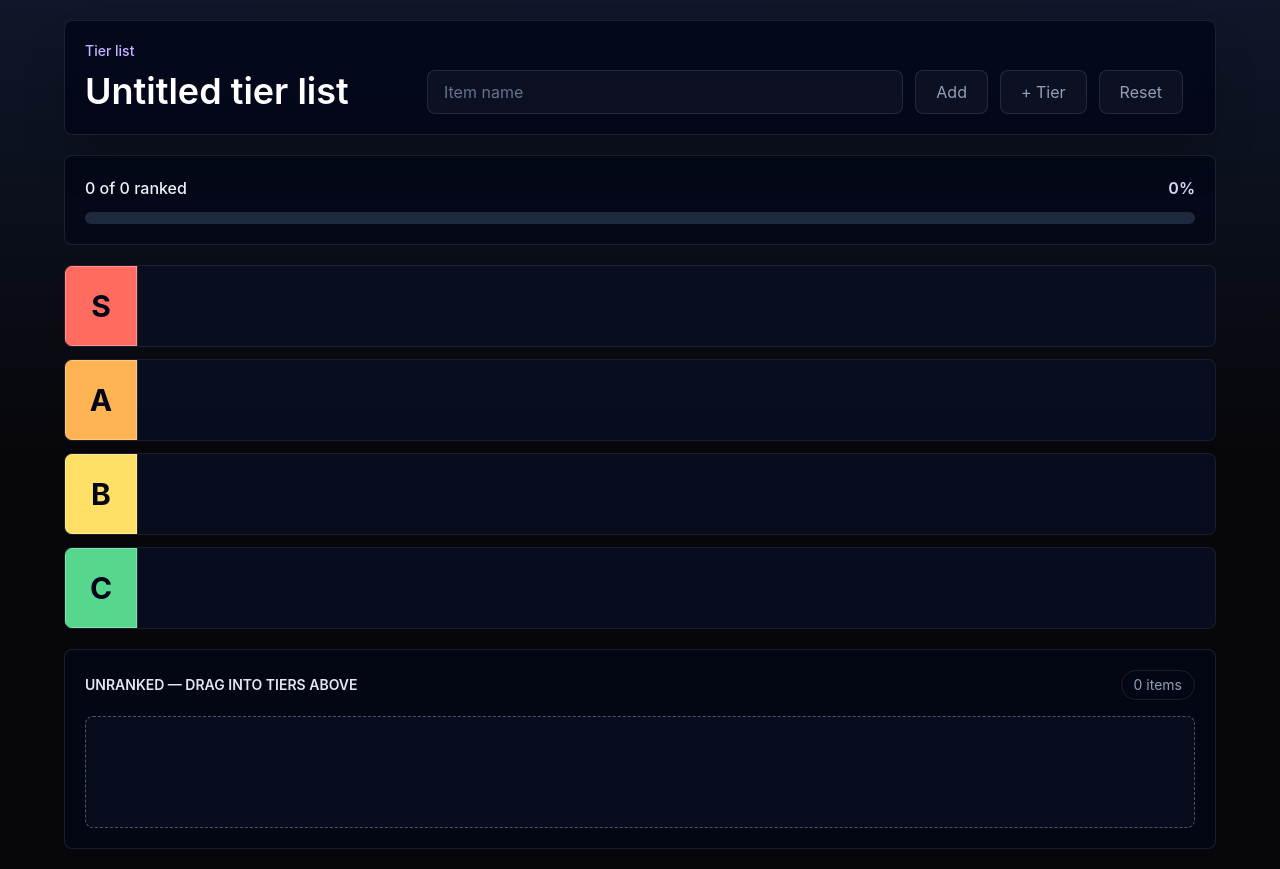
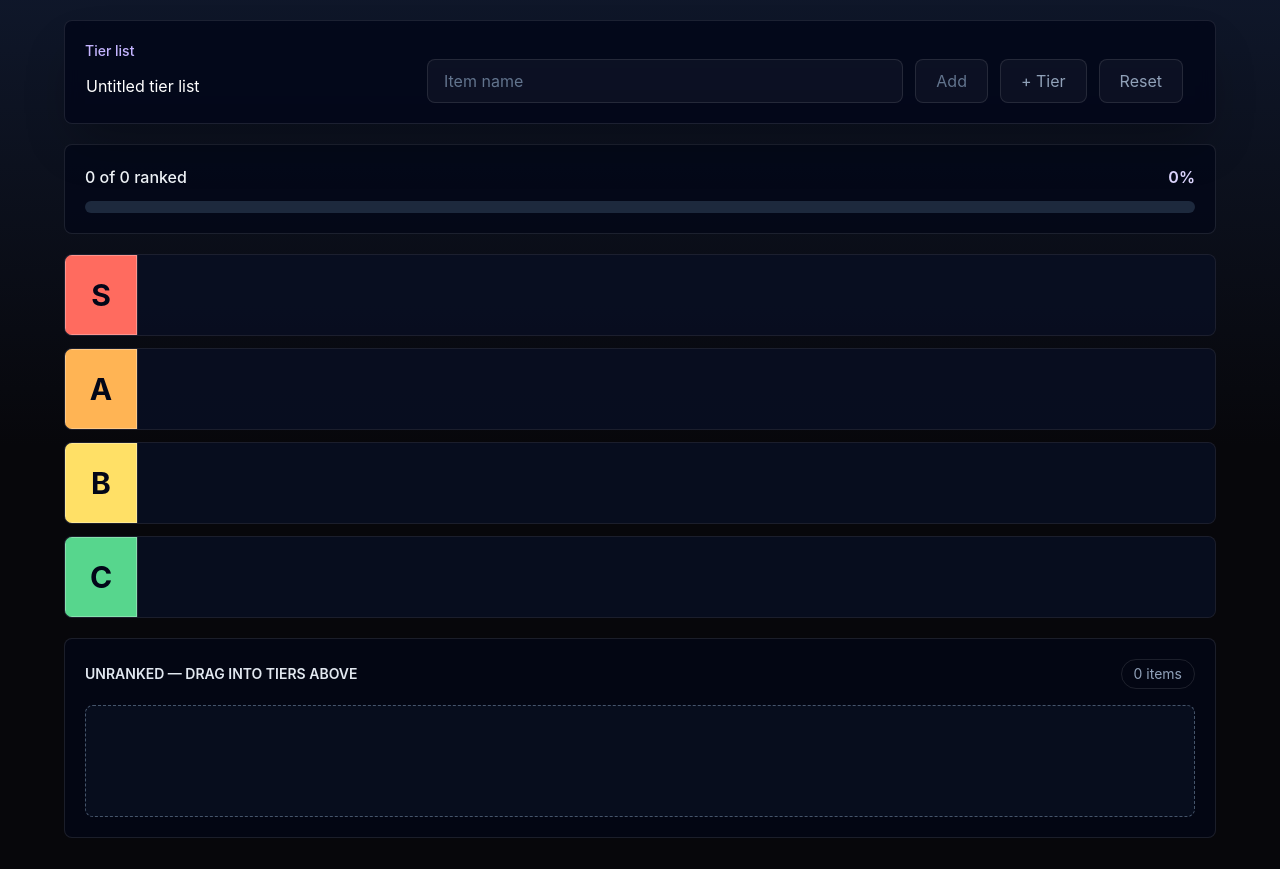
Before and after one commit to Koda-Pig/tier-list-maker, a React (Vite) app: page / in a window 1280 px wide. Built offline with nearby package versions, Linux system fonts and the light colour scheme.

Commit message:
title and items

```diff
--- a/src/App.tsx
+++ b/src/App.tsx
@@ -1,20 +1,39 @@
-import { useReducer } from 'react'
-import type { CSSProperties } from 'react'
+import { useReducer, useState } from 'react'
+import type { CSSProperties, FormEvent } from 'react'
 import {
+  ITEM_LABEL_MAX_LENGTH,
+  TITLE_MAX_LENGTH,
   initialTierListState,
+  sanitizeItemLabel,
   tierListReducer,
+  type Item,
   type Tier,
 } from './tier-list/state'
 
 function App() {
-  const [state] = useReducer(tierListReducer, initialTierListState)
+  const [state, dispatch] = useReducer(tierListReducer, initialTierListState)
+  const [newItemLabel, setNewItemLabel] = useState('')
   const totalItems = Object.keys(state.items).length
   const rankedItems = state.tiers.reduce(
-    (count, tier) => count + state.placements[tier.id].length,
+    (count, tier) => count + (state.placements[tier.id]?.length ?? 0),
     0,
   )
   const progressPercent =
     totalItems === 0 ? 0 : Math.round((rankedItems / totalItems) * 100)
+  const canAddItem = sanitizeItemLabel(newItemLabel).length > 0
+
+  function handleAddItem(event: FormEvent<HTMLFormElement>) {
+    event.preventDefault()
+
+    const label = sanitizeItemLabel(newItemLabel)
+
+    if (label.length === 0) {
+      return
+    }
+
+    dispatch({ type: 'ADD_ITEM', label })
+    setNewItemLabel('')
+  }
 
   return (
     <main className="min-h-svh px-4 py-5 text-slate-100 sm:px-6 lg:px-8">
@@ -25,22 +44,38 @@
               <p className="mb-2 text-sm font-medium text-violet-300">
                 Tier list
               </p>
-              <h1 className="break-words text-4xl font-semibold leading-tight text-white">
-                {state.title}
-              </h1>
+              <input
+                aria-label="Tier list title"
+                className="block w-full min-w-0 rounded-md border border-transparent bg-transparent px-0 py-1 text-4xl font-semibold leading-tight text-white outline-none transition focus:border-violet-400/70 focus:bg-white/[0.03] focus:px-3 focus:ring-4 focus:ring-violet-400/15"
+                maxLength={TITLE_MAX_LENGTH}
+                value={state.title}
+                onChange={(event) =>
+                  dispatch({
+                    type: 'SET_TITLE',
+                    title: event.currentTarget.value,
+                  })
+                }
+              />
             </div>
 
-            <div className="grid gap-3 sm:grid-cols-[minmax(0,1fr)_auto_auto_auto_auto] lg:w-[48rem]">
+            <form
+              className="grid gap-3 sm:grid-cols-[minmax(0,1fr)_auto_auto_auto_auto] lg:w-[48rem]"
+              onSubmit={handleAddItem}
+            >
               <input
                 aria-label="Item name"
-                className="h-11 min-w-0 rounded-lg border border-white/10 bg-white/[0.04] px-4 text-slate-400 placeholder:text-slate-500 disabled:cursor-not-allowed"
-                disabled
+                className="h-11 min-w-0 rounded-lg border border-white/10 bg-white/[0.04] px-4 text-slate-100 outline-none transition placeholder:text-slate-500 focus:border-violet-400/80 focus:ring-4 focus:ring-violet-400/15"
+                maxLength={ITEM_LABEL_MAX_LENGTH}
                 placeholder="Item name"
+                value={newItemLabel}
+                onChange={(event) => setNewItemLabel(event.currentTarget.value)}
+                autoComplete="off"
+                enterKeyHint="done"
               />
               <button
-                type="button"
-                className="h-11 rounded-lg border border-white/10 bg-white/[0.04] px-5 font-medium text-slate-400 disabled:cursor-not-allowed"
-                disabled
+                type="submit"
+                className="h-11 rounded-lg border border-violet-300/25 bg-violet-400 px-5 font-medium text-slate-950 outline-none transition hover:bg-violet-300 focus:ring-4 focus:ring-violet-400/20 disabled:cursor-not-allowed disabled:border-white/10 disabled:bg-white/[0.04] disabled:text-slate-500"
+                disabled={!canAddItem}
               >
                 Add
               </button>
@@ -58,7 +93,7 @@
               >
                 Reset
               </button>
-            </div>
+            </form>
           </div>
         </header>
 
@@ -103,11 +138,51 @@
           </div>
           <div
             aria-label="Unranked staging area"
-            className="min-h-28 rounded-lg border border-dashed border-slate-500/70 bg-slate-900/45"
-          />
+            className="flex min-h-28 flex-wrap items-start gap-2 rounded-lg border border-dashed border-slate-500/70 bg-slate-900/45 p-3"
+          >
+            {state.unranked.map((itemId) => {
+              const item = state.items[itemId]
+
+              if (!item) {
+                return null
+              }
+
+              return (
+                <ItemPill
+                  key={item.id}
+                  item={item}
+                  onRemove={() =>
+                    dispatch({ type: 'REMOVE_ITEM', itemId: item.id })
+                  }
+                />
+              )
+            })}
+          </div>
         </section>
       </div>
     </main>
+  )
+}
+
+function ItemPill({
+  item,
+  onRemove,
+}: {
+  item: Item
+  onRemove: () => void
+}) {
+  return (
+    <span className="inline-flex max-w-full items-center gap-2 rounded-full border border-white/10 bg-slate-800 px-3 py-2 text-sm font-medium text-slate-100 shadow-sm shadow-black/20">
+      <span className="truncate">{item.label}</span>
+      <button
+        type="button"
+        aria-label={`Remove ${item.label}`}
+        className="-mr-1 grid size-6 shrink-0 place-items-center rounded-full text-lg leading-none text-slate-400 outline-none transition hover:bg-white/10 hover:text-white focus:bg-white/10 focus:text-white focus:ring-2 focus:ring-violet-300/50"
+        onClick={onRemove}
+      >
+        ×
+      </button>
+    </span>
   )
 }
 
--- a/src/tier-list/state.ts
+++ b/src/tier-list/state.ts
@@ -14,9 +14,15 @@
   placements: Record<string, string[]>
 }
 
-export type TierListAction = { type: 'RESET' }
+export type TierListAction =
+  | { type: 'SET_TITLE'; title: string }
+  | { type: 'ADD_ITEM'; label: string }
+  | { type: 'REMOVE_ITEM'; itemId: string }
+  | { type: 'RESET' }
 
 export const DEFAULT_TITLE = 'Untitled tier list'
+export const TITLE_MAX_LENGTH = 60
+export const ITEM_LABEL_MAX_LENGTH = 50
 
 export const TIER_PALETTE: Tier[] = [
   { id: 'tier-s', label: 'S', color: '#ff6b5f' },
@@ -47,14 +53,65 @@
 
 export const initialTierListState = createInitialTierListState()
 
+export function sanitizeTitle(title: string): string {
+  return title.replace(/[\r\n]+/g, ' ').slice(0, TITLE_MAX_LENGTH)
+}
+
+export function sanitizeItemLabel(label: string): string {
+  return label.replace(/[\r\n]+/g, ' ').trim().slice(0, ITEM_LABEL_MAX_LENGTH)
+}
+
 export function tierListReducer(
-  _state: TierListState,
+  state: TierListState,
   action: TierListAction,
 ): TierListState {
   switch (action.type) {
+    case 'SET_TITLE':
+      return {
+        ...state,
+        title: sanitizeTitle(action.title),
+      }
+    case 'ADD_ITEM': {
+      const label = sanitizeItemLabel(action.label)
+
+      if (label.length === 0) {
+        return state
+      }
+
+      const id = crypto.randomUUID()
+
+      return {
+        ...state,
+        items: {
+          ...state.items,
+          [id]: { id, label },
+        },
+        unranked: [...state.unranked, id],
+      }
+    }
+    case 'REMOVE_ITEM': {
+      if (!state.items[action.itemId]) {
+        return state
+      }
+
+      const items = { ...state.items }
+      delete items[action.itemId]
+
+      return {
+        ...state,
+        items,
+        unranked: state.unranked.filter((itemId) => itemId !== action.itemId),
+        placements: Object.fromEntries(
+          Object.entries(state.placements).map(([tierId, itemIds]) => [
+            tierId,
+            itemIds.filter((itemId) => itemId !== action.itemId),
+          ]),
+        ),
+      }
+    }
     case 'RESET':
       return createInitialTierListState()
     default:
-      return _state
+      return state
   }
 }
```
